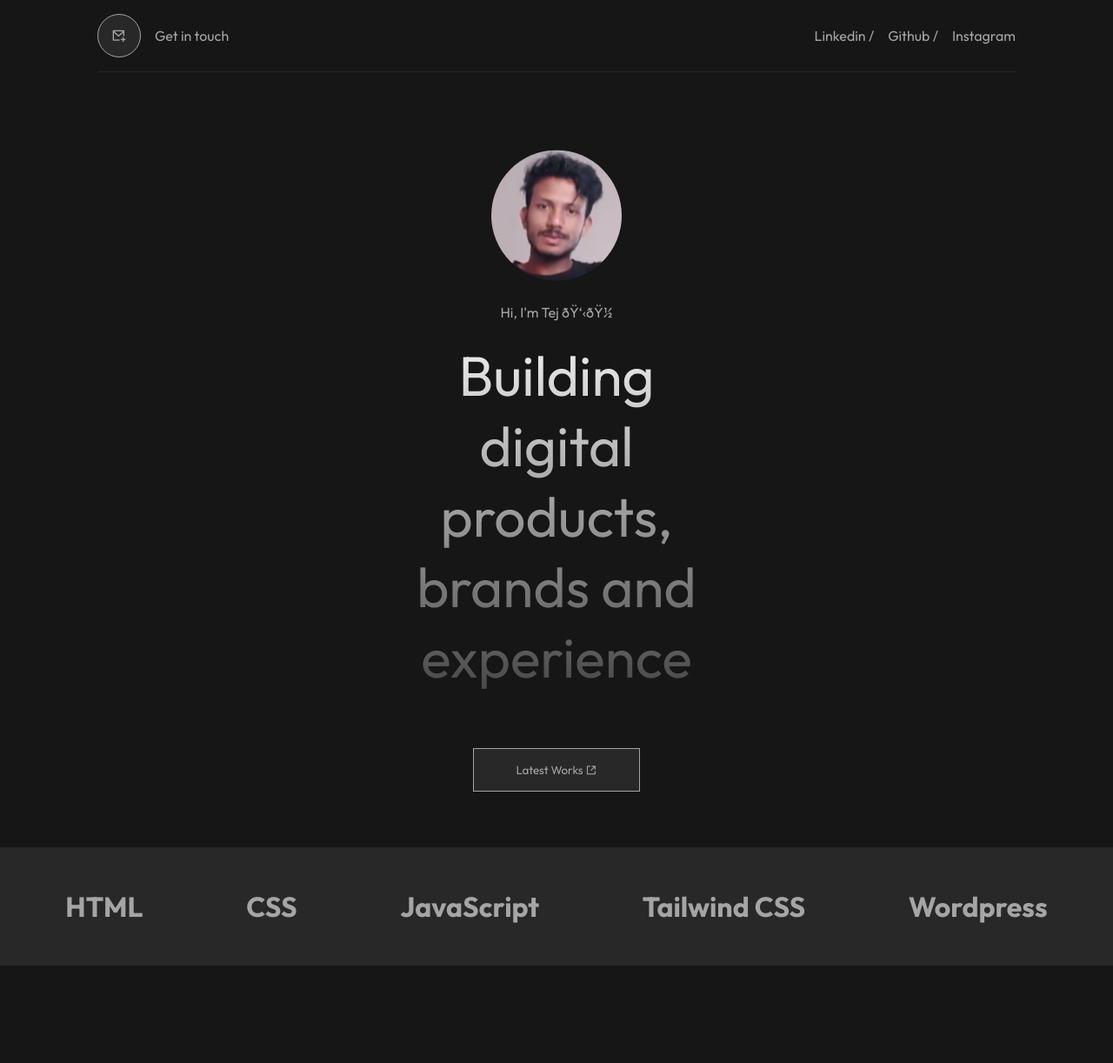
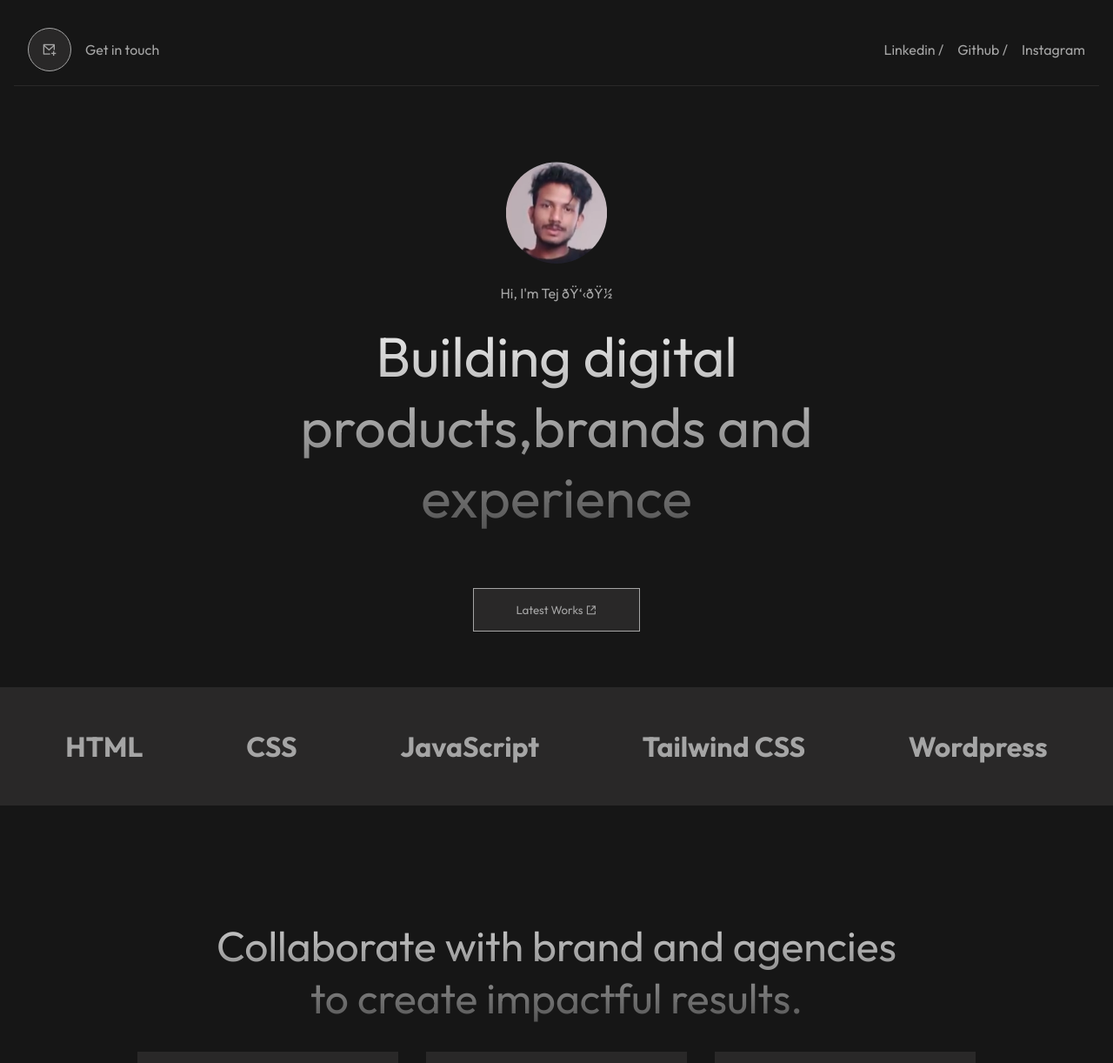
Before and after one commit to kshetritej/tej-kshetri, a plain HTML site: page index.html in a window 1280 px wide. Shown: the top 1222 px of the page at 87% size. Drawn offline with nearby package versions, Linux system fonts and the light colour scheme.

Commit message:
wth is going on

```diff
--- a/index.html
+++ b/index.html
@@ -36,7 +36,7 @@
           <img src="./filter-halna-chha.png" alt="hero-image" />
         </div>
         <p>Hi, I'm Tej 👋🏽</p>
-        <h1>Building digital products, brands and experience</h1>
+        <h1>Building digital <br> products,brands and <br> experience</h1>
         <a href="https://github.com/kshetritej?tab=repositories" target="_blank">
           <button class="btn">
             Latest Works <span class="got-icon"><i class="ri-share-box-line"></i></span>
@@ -66,7 +66,7 @@
     <div id="container">
       <div class="services">
         <h2>
-          Collaborate with brand and agencies to create impactful results.
+          Collaborate with brand and agencies <br>to create impactful results.
         </h2>
         <div class="cards">
           <div class="card web-design">
--- a/style.css
+++ b/style.css
@@ -14,8 +14,9 @@ body{
     background-color: var(--var-primary-dark);
 }
 #container{
+    width: 100%;
     padding: 1rem;
-    margin: 0 6rem;
+    margin: 0 auto;
     background-color: var(--var-primary-dark);
     color: var(--var-text-color);
 }
@@ -24,7 +25,7 @@ a{
     text-decoration: none;
 }
 nav{
-    padding: 0 0 1em 0;
+    padding: 1rem;
     display: flex;
     justify-content: space-between;
     align-items: center;
@@ -56,10 +57,10 @@ nav{
 
 /* header */
 header{
-    width: 50%;
     margin: 0 auto;
     text-align: center;
     display: flex;
+    flex-wrap: wrap;
     padding: 1rem;
     flex-direction: column;
     align-items: center;
@@ -70,11 +71,10 @@ header{
     display: flex;
     justify-content: center;
     align-items: center;
-    width: 100px;
     height: auto;
 }
 .hero-img > img{
-    width: 150px;
+    width: 60%;
     clip-path: circle();
 }
 header p{
@@ -83,10 +83,10 @@ header p{
 header h1{
     background: -webkit-linear-gradient(#eee, #333);
     -webkit-background-clip: text;
+    background-clip: text;
     -webkit-text-fill-color: transparent;
-    font-size: 64px;
+    font-size: 4rem;
     font-weight: 400;
-    width: 80%;
     padding-bottom: 3rem;
 }
 .btn{
@@ -106,6 +106,7 @@ header h1{
 
 .skills{
     display: flex;
+    flex-wrap: wrap;
     align-items: center;
     justify-content: space-around;
     padding: 3rem 1rem;
@@ -125,14 +126,17 @@ header h1{
     border-bottom: 1px solid var(--var-secondary-dark);
 }
 .services h2{
-    margin-top: 3rem;
-    font-size: 42px;
+    background: -webkit-linear-gradient(#eee, #333);
+    -webkit-background-clip: text;
+    background-clip: text;
+    -webkit-text-fill-color: transparent;
+    font-size: 3rem;
     font-weight: 400;
-    width: 50%;
     text-align: center;
-    padding-bottom: 2rem;
+    padding:2rem 0;
 }
 .cards{
+    flex-wrap: wrap;
     display: flex;
     gap: 2rem;
 }
@@ -143,9 +147,14 @@ header h1{
     width: 300px;
     text-align: center;
 }
+@media screen and(max-width: 1200px) {
+    .card{
+        display: flex;
+        flex-direction: column;
+    }
+}
 .card > .img{
     font-size: 6rem;
-    align-self: flex-start;
     text-align: center;
     padding: 3rem;
 }
@@ -164,7 +173,11 @@ header h1{
     border-bottom: 1px solid var(--var-secondary-dark);
 }
 .connect > h1{
-    font-size: 64px;
+    background: -webkit-linear-gradient(#eee, #333);
+    -webkit-background-clip: text;
+    background-clip: text;
+    -webkit-text-fill-color: transparent;
+    font-size: 4rem;
     font-weight: 400;
     text-align: center;
     padding-bottom: 3rem;
```
